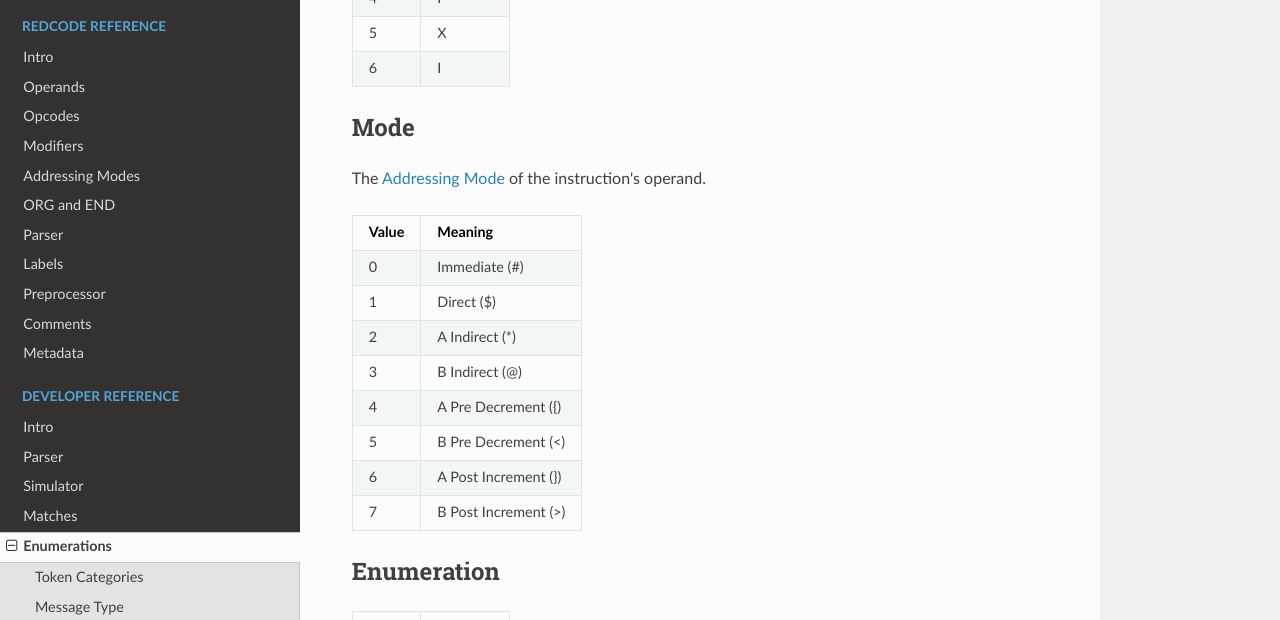
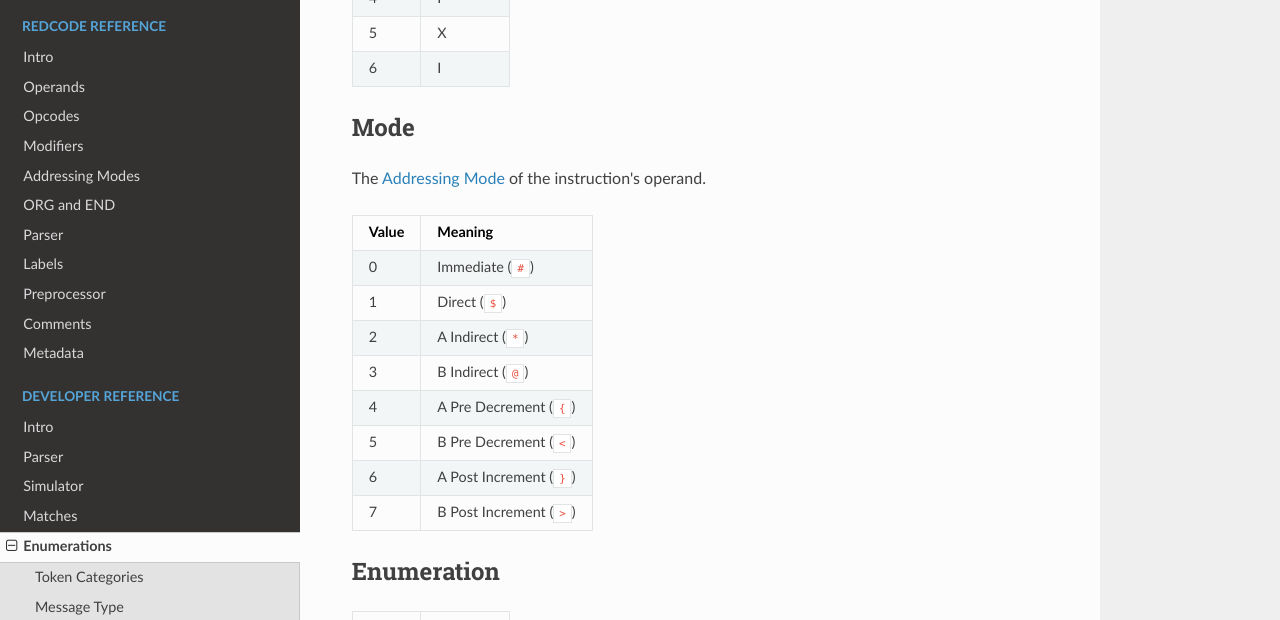
Before and after one commit to corewar/corewar.io, an MkDocs documentation site: the page built from docs/developer/enumerations.md, in a window 1280 px wide and 900 px high, scrolled down 2352 px. Shown: the top 620 px of the window. Built offline with MkDocs 1.6.1, drawn with Linux system fonts in a browser that asks for light colours; nearby versions of some CDN libraries; old or Windows-style settings are respelled for this version of MkDocs.

Commit message:
addressing mode enum

```diff
--- a/docs/developer/enumerations.md
+++ b/docs/developer/enumerations.md
@@ -84,14 +84,14 @@ The [Addressing Mode](../redcode/addressing_modes) of the instruction's operand.
 
 |Value|Meaning|
 |---|---|
-|0|Immediate (#)|
-|1|Direct ($)|
-|2|A Indirect (*)|
-|3|B Indirect (@)|
-|4|A Pre Decrement ({)|
-|5|B Pre Decrement (<)|
-|6|A Post Increment (})|
-|7|B Post Increment (>)|
+|0|Immediate (`#`)|
+|1|Direct (`$`)|
+|2|A Indirect (`*`)|
+|3|B Indirect (`@`)|
+|4|A Pre Decrement (`{`)|
+|5|B Pre Decrement (`<`)|
+|6|A Post Increment (`}`)|
+|7|B Post Increment (`>`)|
 
 ## Enumeration
 
```
